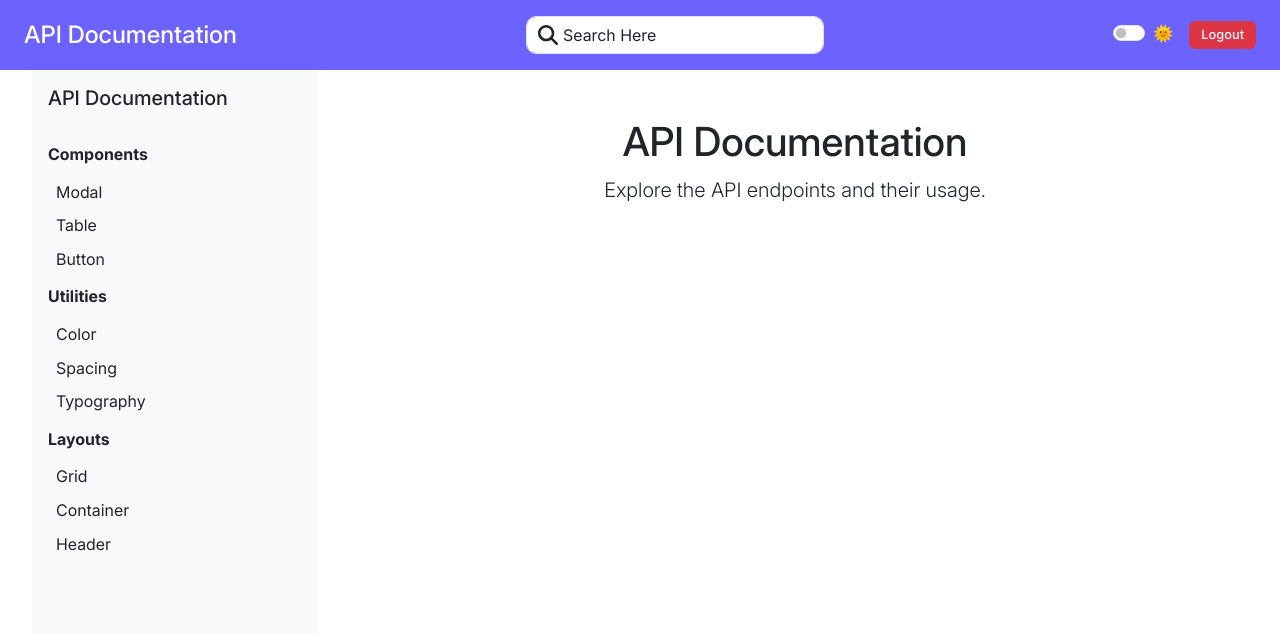
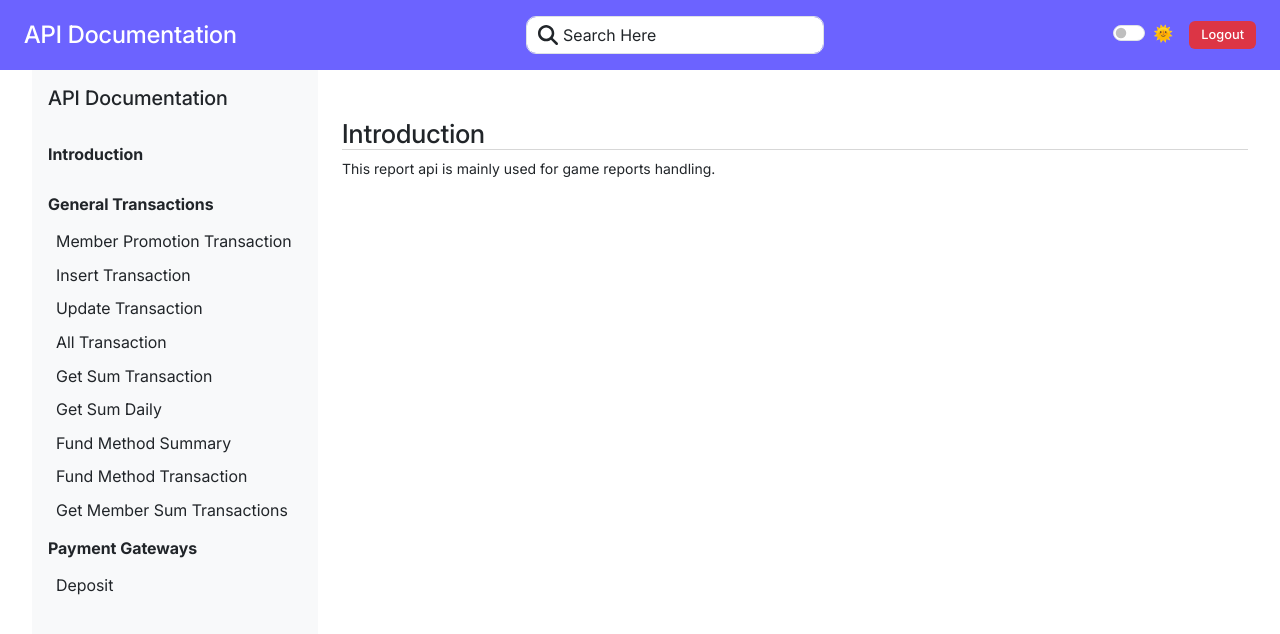
Before and after one commit to jyuupyuro/apidocumentation, a Vue app: page /docs in a window 1280 px wide. Shown: the top 634 px of the page. Built offline with nearby package versions, Linux system fonts and the light colour scheme; sample sign-in values are in the browser's storage.

Commit message:
Refactor code highlighting and documentation components; add theme management and styling

```diff
--- a/src/assets/styles/components/codeBlock.scss
+++ b/src/assets/styles/components/codeBlock.scss
@@ -1,9 +1,25 @@
-.code-block {
-    // font-family: 'JetBrains Mono', monospace;
-    font-size: 0.85rem;
-    background: var(--code-bg);
-    color: var(--code-text);
-    border-radius: 8px;
-    padding: 1rem;
-    overflow-x: auto;
-  }
+// .code-block {
+//     // font-family: 'JetBrains Mono', monospace;
+//     font-size: 0.85rem;
+//     // background: var(--code-bg);
+//     // color: var(--code-text);
+//     border-radius: 8px;
+//     padding: 1rem;
+//     overflow-x: auto;
+// }
+
+// .copy-btn {
+//     position: absolute;
+//     top: 0.5rem;
+//     right: 1rem;
+//     background: var(--btn-bg);
+//     border: none;
+//     padding: 0.25rem 0.6rem;
+//     font-size: 0.8rem;
+//     border-radius: 6px;
+//     cursor: pointer;
+// }
+
+// .code-block-wrapper {
+//     position: relative;
+// }
--- /dev/null
+++ b/src/assets/styles/components/docs.scss
@@ -0,0 +1,15 @@
+.content {
+    &__title {
+        text-align: start;
+        font-size: 26px;
+        color: var(--text-color);
+        margin-bottom: 8px;
+        border-bottom: 1px solid var(--border-content);
+    }
+
+    &__description {
+        text-align: left;
+        font-size: 14px;
+        color: var(--text-color);
+    }
+}
--- a/src/assets/styles/main.scss
+++ b/src/assets/styles/main.scss
@@ -13,16 +13,13 @@
 @import "./components/ui-kit.scss";
 @import "./components/input.scss";
 @import "./components/codeBlock.scss";
+@import "./components/docs.scss";
 
 // Fonts
 @import './base/fonts.scss';
 
 body {
   font-family: 'Inter', ;
-  // background-color: var(--bg-color);
-  // color: var(--text-color);
-  // transition: background-color 0.3s ease, color 0.3s ease, border-color 0.3s ease;
-  // transition: all 0.3s ease;
   font-style: normal;
   font-size: 16px;
   line-height: 1.6;
@@ -41,13 +38,13 @@ a:hover {
   text-decoration: underline;
 }
 
-code {
-  font-family: 'Courier New', Courier, monospace;
-  background: #f0f0f0;
-  padding: 2px 4px;
-  border-radius: 4px;
-  font-size: 0.95em;
-}
+// code {
+//   font-family: 'Courier New', Courier, monospace;
+//   background: #f0f0f0;
+//   padding: 2px 4px;
+//   border-radius: 4px;
+//   font-size: 0.95em;
+// }
 
 .appshell {
   display: flex;
--- a/src/assets/styles/themes/light.scss
+++ b/src/assets/styles/themes/light.scss
@@ -6,6 +6,7 @@ body.light {
   --header-form-bg: #ffffff;
   --form-bg: #ffffff;
   --border-color: #dee2e6;
+  --border-content: #d7d7d7;
   --sidebar-bg: #f8f9fa;
   --header-bg: #6C63FF;
 
@@ -14,7 +15,7 @@ body.light {
   --btn-primary-text: #fff;
   --btn-primary-hover: #4b00c4;
   --btn-secondary: #fff;
-  --btn-secondary-hover:#6200ee;
+  --btn-secondary-hover: #6200ee;
   --btn-secondary-outline: #d3d3d3;
   --btn-secondary-text: #6200ee;
   --btn-success: #198754;
--- a/src/components/common/CodeBlock.vue
+++ b/src/components/common/CodeBlock.vue
@@ -1,22 +1,33 @@
 <template>
-    <div class="code-block" v-html="highlighted" />
+    <div class="code-block-wrapper">
+      <button class="copy-btn" @click="copyToClipboard">Copy</button>
+      <div class="code-block" v-html="highlighted"></div>
+    </div>
   </template>
 
   <script setup>
-  import { ref, onMounted } from 'vue';
+  import { ref, watch, computed } from 'vue';
   import { highlight } from '@/utils/codeHighlighter';
+  import { isDark } from '@/store/theme';
 
   const props = defineProps({
-    code: String,
-    lang: {
-      type: String,
-      default: 'javascript',
-    },
+    code: { type: String, required: true },
+    lang: { type: String, default: 'javascript' }
   });
 
   const highlighted = ref('');
 
-  onMounted(async () => {
-    highlighted.value = await highlight(props.code, props.lang);
-  });
+  const theme = computed(() => isDark.value ? 'one-dark-pro' : 'plastic');
+
+  const render = async () => {
+    highlighted.value = ''; // 🔄 clear before regenerating
+    highlighted.value = await highlight(props.code, props.lang, theme.value);
+  };
+
+  // ✅ Watch both props.code and theme
+  watch([() => props.code, theme], render, { immediate: true });
+
+  const copyToClipboard = () => {
+    navigator.clipboard.writeText(props.code);
+  };
   </script>
--- a/src/layout/Header.vue
+++ b/src/layout/Header.vue
@@ -24,11 +24,11 @@
 import { useRouter } from 'vue-router';
 import { logout as clearSession } from '@/store/auth';
 import { ref, watch, onMounted } from 'vue';
+import { isDark } from '../store/theme';
 import Input from '../components/common/Input.vue';
 import Button from '../components/common/Button.vue';
 
 const router = useRouter();
-const isDark = ref(false);
 const circleRef = ref(null);
 
 // Watch the toggle and update <body> + localStorage
--- a/src/layout/Sidebar.vue
+++ b/src/layout/Sidebar.vue
@@ -21,31 +21,20 @@
 </template>
 
 <script setup>
-import { useRouter, useRoute } from 'vue-router';
-import { apiDocs } from '@/api/docs';
-import { logout } from '@/store/auth';
-import Button from '@/components/common/button.vue';
 import { ref } from 'vue';
 
-const router = useRouter();
-const route = useRoute();
 const menuData = ref([
   {
-    title: 'Components',
-    items: ['Modal', 'Table', 'Button']
+    title: 'Introduction',
+    items: ['']
   },
   {
-    title: 'Utilities',
-    items: ['Color', 'Spacing', 'Typography']
+    title: 'General Transactions',
+    items: ['Member Promotion Transaction', 'Insert Transaction', 'Update Transaction', 'All Transaction', 'Get Sum Transaction', 'Get Sum Daily', 'Fund Method Summary', 'Fund Method Transaction', 'Get Member Sum Transactions']
   },
   {
-    title: 'Layouts',
-    items: ['Grid', 'Container', 'Header']
-  }
+    title: 'Payment Gateways',
+    items: ['Deposit']
+  },
 ]);
-
-const logoutUser = () => {
-  logout();
-  router.push('/login');
-};
 </script>
--- a/src/main.js
+++ b/src/main.js
@@ -1,20 +1,24 @@
+// 🌗 Theme pre-setup (before Vue runs)
+const savedTheme = localStorage.getItem('theme');
+document.documentElement.classList.add(savedTheme === 'dark' ? 'dark' : 'light');
+
 import { createApp } from 'vue';
 import App from './App.vue';
-import './style.css'
-// Import Bootstrap and BootstrapVue 3 CSS files
+import './style.css';
+
+// Bootstrap + Font Awesome
 import 'bootstrap/dist/css/bootstrap.css';
 import 'bootstrap-vue-3/dist/bootstrap-vue-3.css';
 import BootstrapVue3 from 'bootstrap-vue-3';
-// Import fontawesome Icons
 import './assets/fontawesome/css/fontawesome.css';
-import '@fortawesome/fontawesome-free/css/all.css'
-import '@fortawesome/fontawesome-free/js/all.js'
-// Import the PT Serif font definitions
-import router from './router'
-// Import your custom styles
+import '@fortawesome/fontawesome-free/css/all.css';
+import '@fortawesome/fontawesome-free/js/all.js';
+
+// Custom styles + router
+import router from './router';
 import './assets/styles/main.scss';
 
 const app = createApp(App);
-app.use (router);
+app.use(router);
 app.use(BootstrapVue3);
 app.mount('#app');
--- /dev/null
+++ b/src/store/theme.js
@@ -0,0 +1,9 @@
+import { ref } from 'vue';
+
+export const isDark = ref(false);
+export const themeReady = ref(false);
+
+// initialize from localStorage
+const savedTheme = localStorage.getItem('theme');
+isDark.value = savedTheme === 'dark';
+themeReady.value = true; // ✅ mark ready
--- a/src/utils/codeHighlighter.js
+++ b/src/utils/codeHighlighter.js
@@ -1,14 +1,17 @@
-// utils/codeHighlighter.js
-import { getHighlighter } from 'shiki';
+import { createHighlighter } from 'shiki';
 
 let highlighter;
 
-export async function highlight(code, lang = 'javascript') {
+export async function highlight(code, lang = 'javascript', theme = 'plastic') {
   if (!highlighter) {
-    highlighter = await getHighlighter({
-      theme: 'github-light', // or 'material-theme-palenight'
+    highlighter = await createHighlighter({
+      themes: ['plastic', 'one-dark-pro'], // ✅ preload both
+      langs: [lang], // You can also preload multiple langs if needed
     });
   }
 
-  return highlighter.codeToHtml(code, { lang });
+  return highlighter.codeToHtml(code, {
+    lang,
+    theme,
+  });
 }
--- a/src/views/Docs.vue
+++ b/src/views/Docs.vue
@@ -1,9 +1,13 @@
 <template>
-  <div class="p-5">
+  <div class="mt-5">
     <b-row>
       <b-col md="12" class="text-center mb-4">
-        <h1>API Documentation</h1>
-        <p class="lead">Explore the API endpoints and their usage.</p>
+        <div class="d-flex flex-column">
+          <h1 class="content__title"> Introduction</h1>
+          <span class="content__description">
+            This report api is mainly used for game reports handling.
+          </span>
+        </div>
       </b-col>
     </b-row>
   </div>
--- a/src/views/ui-kit.vue
+++ b/src/views/ui-kit.vue
@@ -37,10 +37,20 @@
                 </div>
             </div>
         </section>
+
+        <section class="mb-5 ui">
+            <h5>CodeBlock</h5>
+            <div class="d-flex gap-3 flex-wrap justify-content-center">
+                <CodeBlock lang="javascript" :code="`const greet = (name) => console.log('Hello, ' + name);`" />
+            </div>
+        </section>
     </div>
 </template>
 
 <script setup>
 import Button from '@/components/common/Button.vue';
 import Input from '@/components/common/Input.vue';
+import CodeBlock from '../components/common/CodeBlock.vue';
+
+const code =''
 </script>
```
